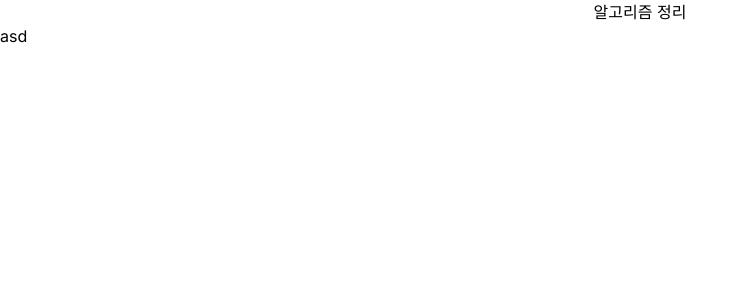
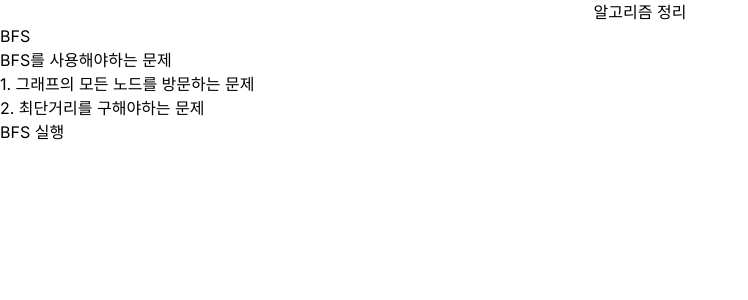
Before and after one commit to choikiyeop/algorithm, a Next.js app: page /algorithm/bfs in a window 1280 px wide. Shown: the top 300 px of the page, without its empty margins (0-748 px from the left). Built offline with nearby package versions, Linux system fonts and the light colour scheme.

Commit message:
bfs 구현

```diff
--- a/app/algorithm/bfs/page.tsx
+++ b/app/algorithm/bfs/page.tsx
@@ -1,13 +1,50 @@
+"use client";
+
 export default function BfsPage() {
-  return <main>asd</main>;
+  const execute = () => {
+    const graph = [[1, 2, 4], [0, 5], [0, 5], [4], [0, 3], [1, 2]];
+    const visited = Array(6).fill(false);
+    bfs(graph, 0, visited);
+  };
+
+  return (
+    <main>
+      <h2>BFS</h2>
+      <p>BFS를 사용해야하는 문제</p>
+      <div>
+        <div>1. 그래프의 모든 노드를 방문하는 문제 </div>
+        <p></p>
+      </div>
+      <div>
+        <div>2. 최단거리를 구해야하는 문제</div>
+      </div>
+      <button onClick={execute}>BFS 실행</button>
+    </main>
+  );
 }
 
 /**
  * 너비우선탐색
- *
- * @param
+ * 큐를 이용
+ * @param graph
+ * @param start
+ * @param visited
  * @returns
  */
-const BFS = (graph: [][], findFn: () => void) => {
+export const bfs = (graph: number[][], start: number, visited: boolean[]) => {
+  const queue = [];
+  queue.unshift(start);
+  visited[start] = true;
 
+  while (queue.length) {
+    const v = queue.pop();
+    console.log(v);
+
+    for (const node of graph[v!]) {
+      if (!visited[node]) {
+        queue.unshift(node);
+        visited[node] = true;
+      }
+    }
+  }
 };
```
